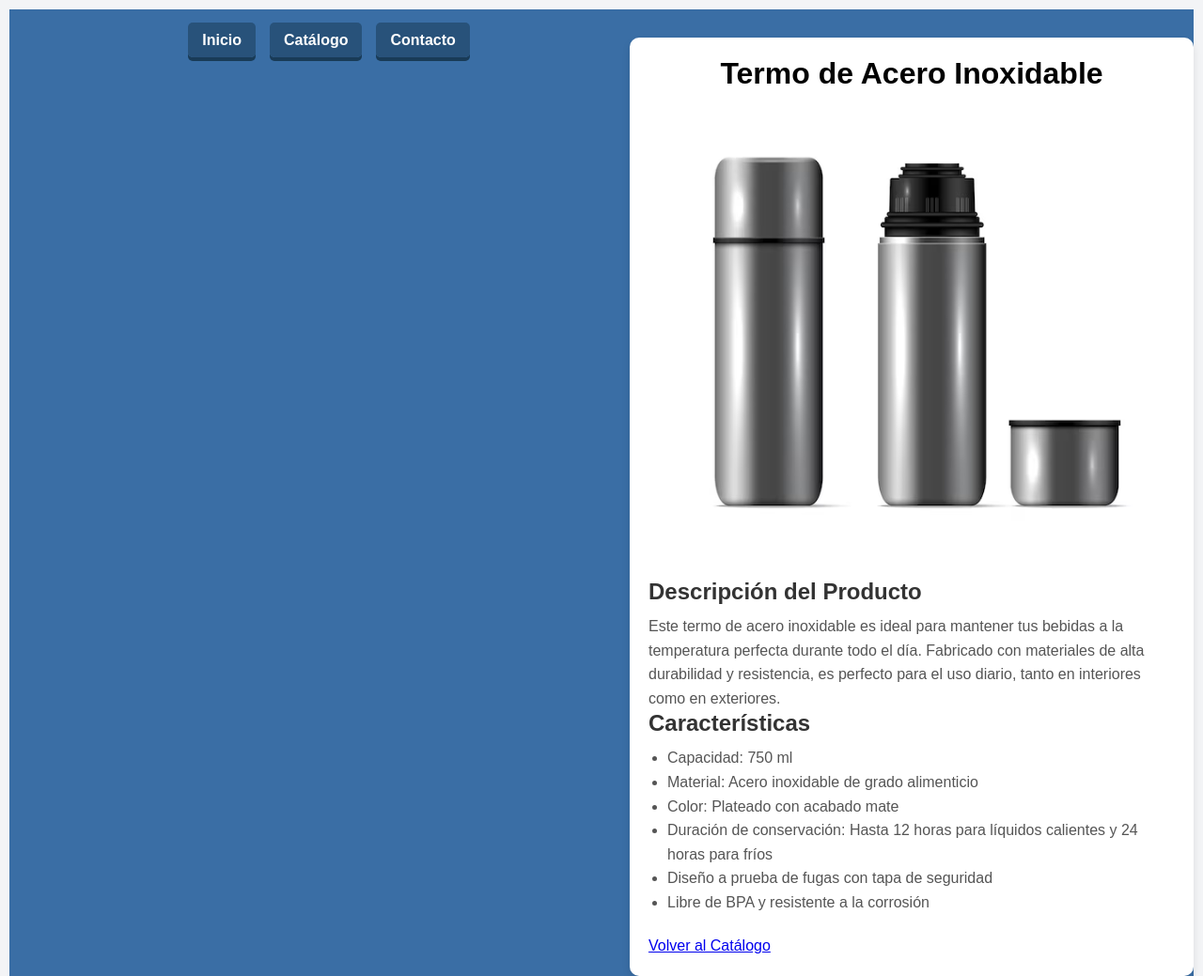
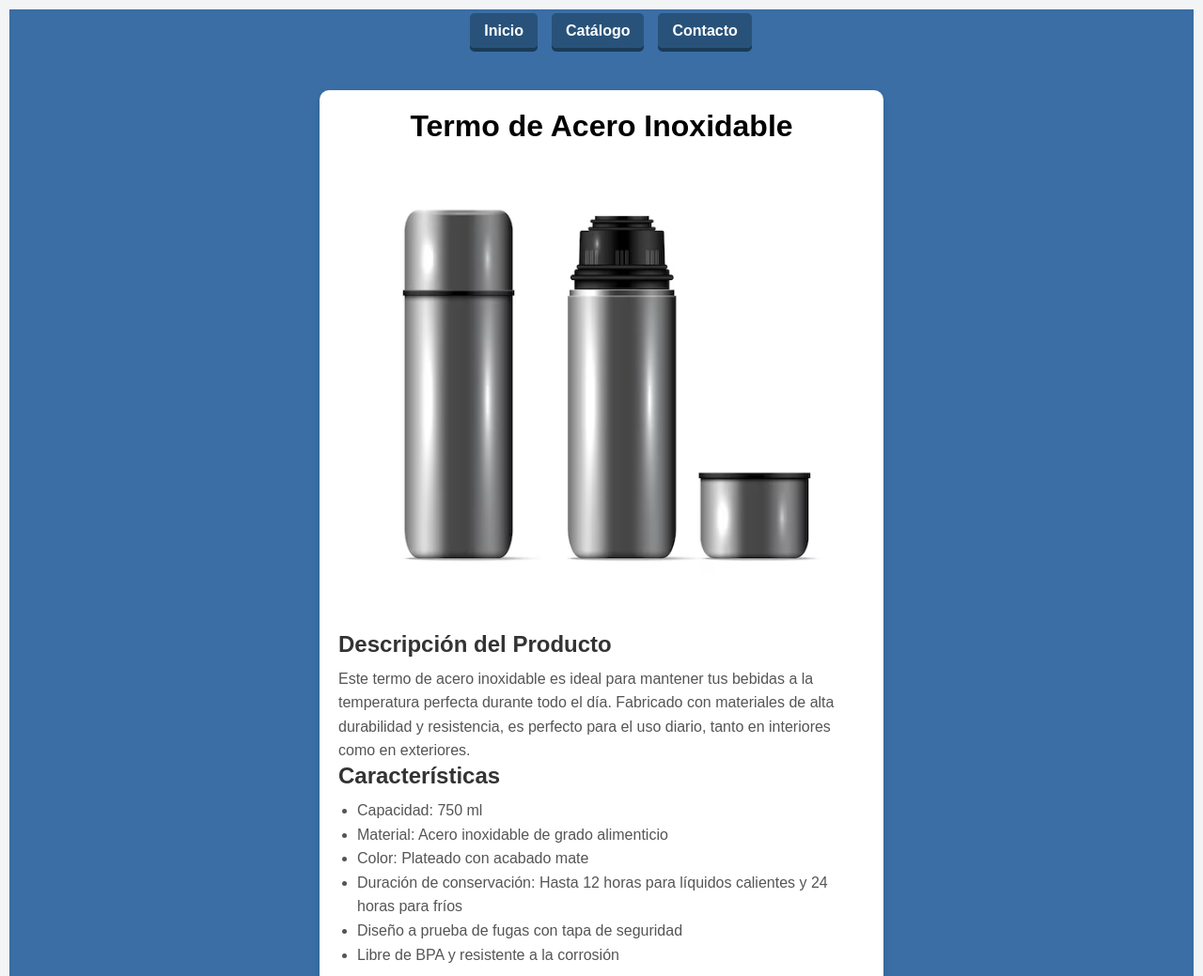
Before and after one commit to chicob32/productosdeacero, a plain HTML site: page termo.html in a window 1280 px wide. Shown: the top 1039 px of the page at 94% size. Drawn offline with Linux system fonts and the light colour scheme.

Commit message:
Update styles.css

```diff
--- a/styles.css
+++ b/styles.css
@@ -10,45 +10,35 @@ body {
     display: flex;
     flex-direction: column;
     align-items: center;
-    min-height: 100vh;
     background-color: #f3f4f6;
     padding: 10px;
+    margin: 0;
 }
 
 /* Marco de color para la página */
 .page-border {
+    width: 100%;
     background-color: #3a6ea5;
-    width: 100%;
     display: flex;
-    justify-content: center;
-    padding-top: 10px;
-}
-
-/* Contenedor principal */
-.container {
-    max-width: 600px;
-    width: 100%;
-    padding: 20px;
-    background-color: #ffffff;
-    border-radius: 10px;
-    box-shadow: 0 4px 8px rgba(0, 0, 0, 0.1);
-    text-align: center;
-    margin-top: 20px;
+    flex-direction: column;
+    align-items: center;
 }
 
 /* Menú de navegación */
 .navbar {
+    width: 100%;
+    max-width: 600px;
     background-color: #3a6ea5;
     padding: 10px;
     text-align: center;
-    width: 100%;
+    margin-bottom: 20px;
 }
 
 .navbar ul {
     list-style: none;
     display: flex;
     justify-content: center;
-    gap: 15px; /* Espacio entre los botones */
+    gap: 15px;
 }
 
 .navbar li {
@@ -76,6 +66,18 @@ body {
 .navbar a:active {
     box-shadow: 0 0 #193b57;
     transform: translateY(4px);
+}
+
+/* Contenedor principal */
+.container {
+    max-width: 600px;
+    width: 100%;
+    padding: 20px;
+    background-color: #ffffff;
+    border-radius: 10px;
+    box-shadow: 0 4px 8px rgba(0, 0, 0, 0.1);
+    text-align: center;
+    margin-top: 20px;
 }
 
 /* Imagen del producto */
@@ -124,7 +126,6 @@ ul {
         font-size: 1em;
     }
 
-    /* Mantiene el menú en una sola fila en pantallas pequeñas */
     .navbar ul {
         flex-direction: row;
         justify-content: center;
```
